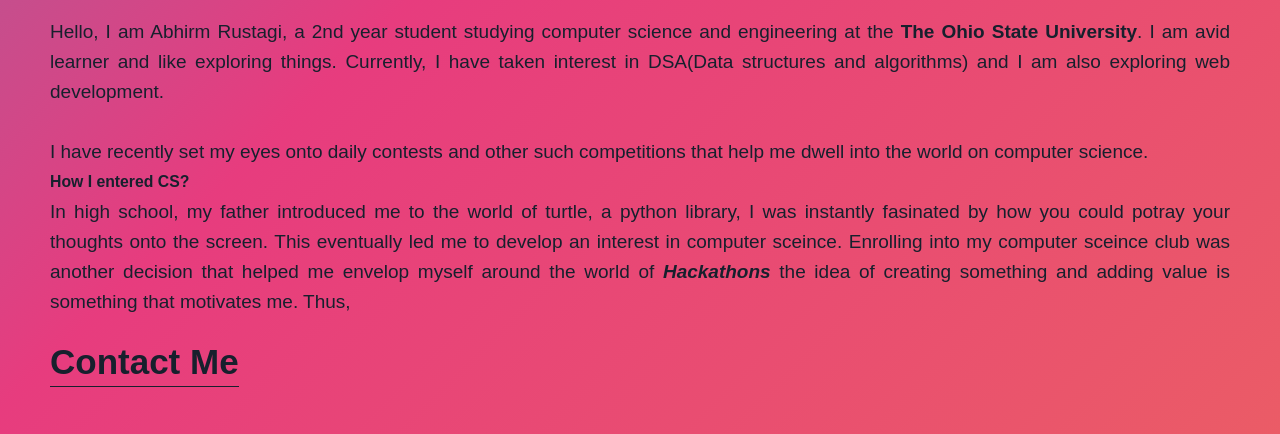
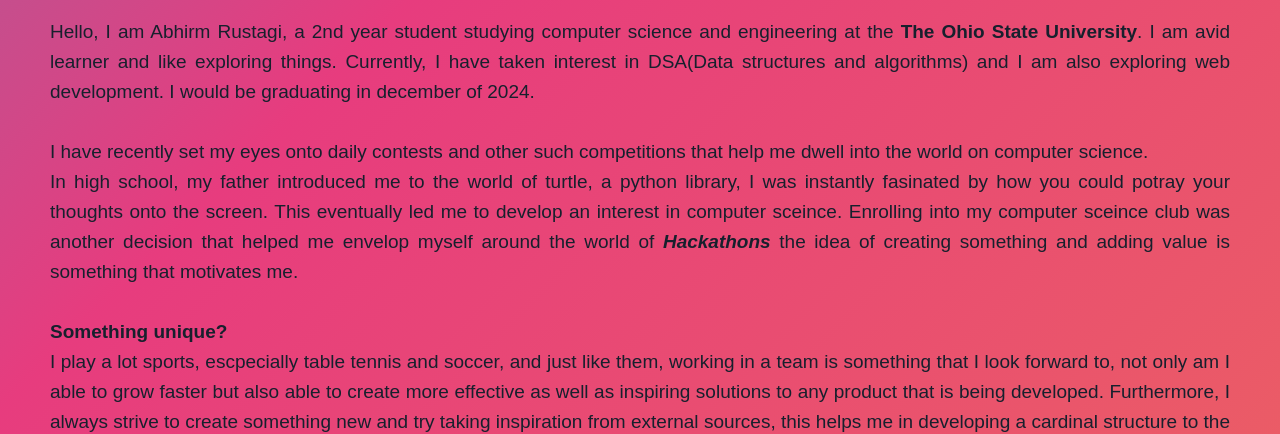
Before and after one commit to abhiram2504/abhiram2504.github.io, a plain HTML site: page index.html in a window 1280 px wide. Shown: the part 483-917 px from the top of the page. Drawn offline with Linux system fonts and the light colour scheme; a web font is replaced by a local one.

Commit message:
Update index.html

```diff
--- a/index.html
+++ b/index.html
@@ -16,6 +16,7 @@
             <ul>
                 <li><a href="#about">About me</a></li>
                 <li><a target="_blank" href="Abhiram_Rustagi_Resume_2022.pdf">Resume</a></li>
+                <!--<li><a href="#Projects">Projects</a></li>-->
                 <li><a href="#contact"> Contact Me</a></li>
             </ul>
         </nav>
@@ -29,20 +30,23 @@
         </h1>
         <br>
         <img src ="abhiram_pic.jpeg" alt="Abhiram picutre" height="300px" class="center">
-
+        </div>
 
         <div id = "section1">
             <div class="ahead"><a name="about">About Me</a></div>
             <br>
-            <p>Hello, I am Abhirm Rustagi, a 2nd year student studying computer science and engineering at the <b>The Ohio State University</b>. I am avid learner and like exploring things. Currently, I have taken interest in DSA(Data structures and algorithms) and I am also exploring web development.</p>
+            <p>Hello, I am Abhirm Rustagi, a 2nd year student studying computer science and engineering at the <b>The Ohio State University</b>. I am avid learner and like exploring things. Currently, I have taken interest in DSA(Data structures and algorithms) and I am also exploring web development. I would be graduating in december of 2024.</p>
             <br>
             <p>I have recently set my eyes onto daily contests and other such competitions that help me dwell into the world on computer science.</p>
-            <h5>How I entered CS?</h5>
-            <p>In high school, my father introduced me to the world of turtle, a python library, I was instantly fasinated by how you could potray your thoughts onto the screen. This eventually led me to develop an interest in computer sceince. Enrolling into my computer sceince club was another decision that helped me envelop myself around the world of <b><i>Hackathons</i></b> the idea of creating something and adding value is something that motivates me. Thus,</p>
+            <p>In high school, my father introduced me to the world of turtle, a python library, I was instantly fasinated by how you could potray your thoughts onto the screen. This eventually led me to develop an interest in computer sceince. Enrolling into my computer sceince club was another decision that helped me envelop myself around the world of <b><i>Hackathons</i></b> the idea of creating something and adding value is something that motivates me.</p>
+            <br>
+            <h4>Something unique?</h4>
+            <p>I play a lot sports, escpecially table tennis and soccer, and just like them, working in a team is something that I look forward to, not only am I able to grow faster but also able to create more effective as well as inspiring solutions to any product that is being developed. Furthermore, I always strive to create something new and try taking inspiration from external sources, this helps me in developing a cardinal structure to the project. Moreover, I am most excited when I learn something new as well as I love exploring new things, it just excites me. </p>
 
+        </div>
         <br>
         <div id="section4">
-            <div class="ahead"><a name="contact"> Contact Me</a></div>
+            <div class="ahead"><a name="contact">Contact Me</a></div>
                 <div class ="boxes">
                     <div class ="box">
                         <div class="cfont">
```
